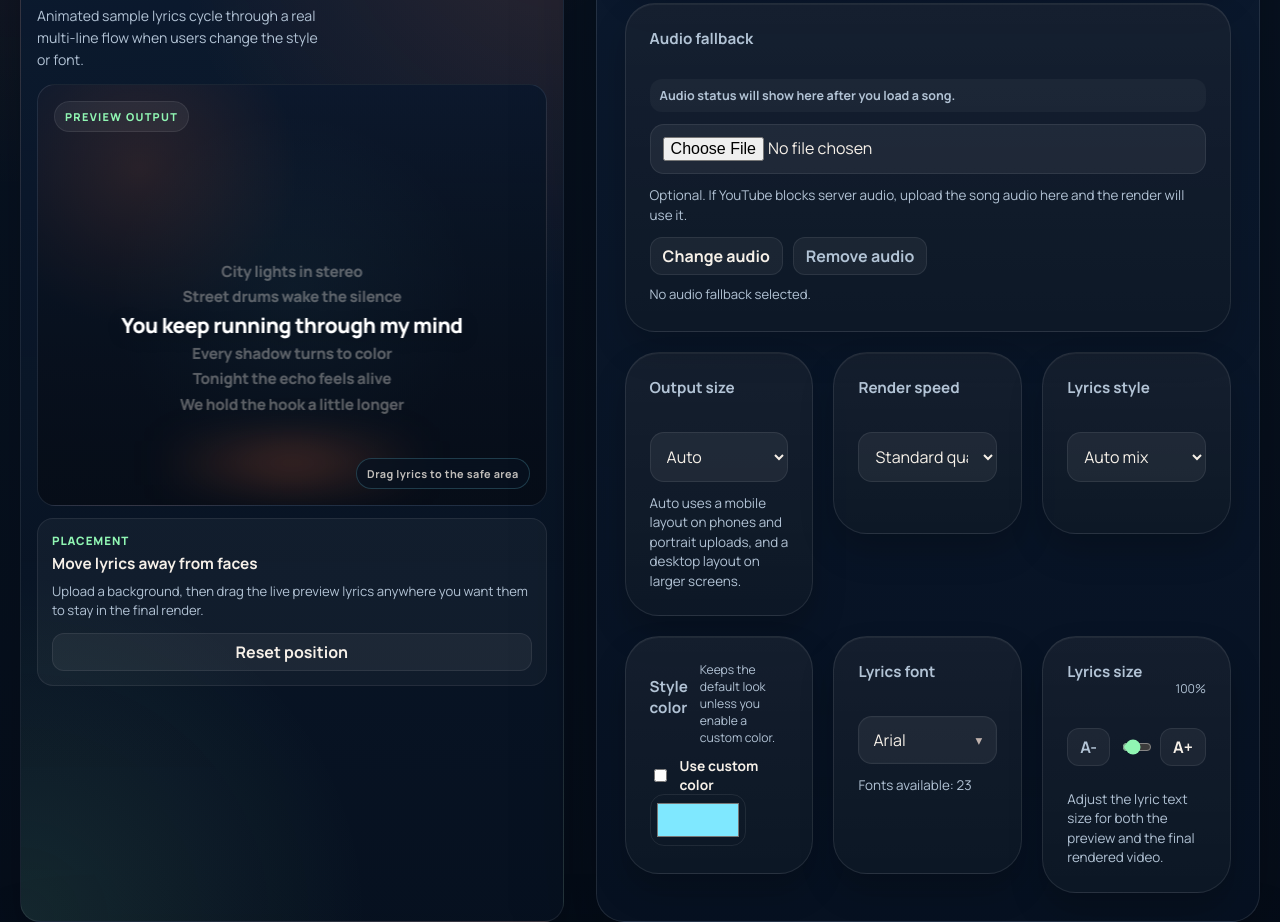
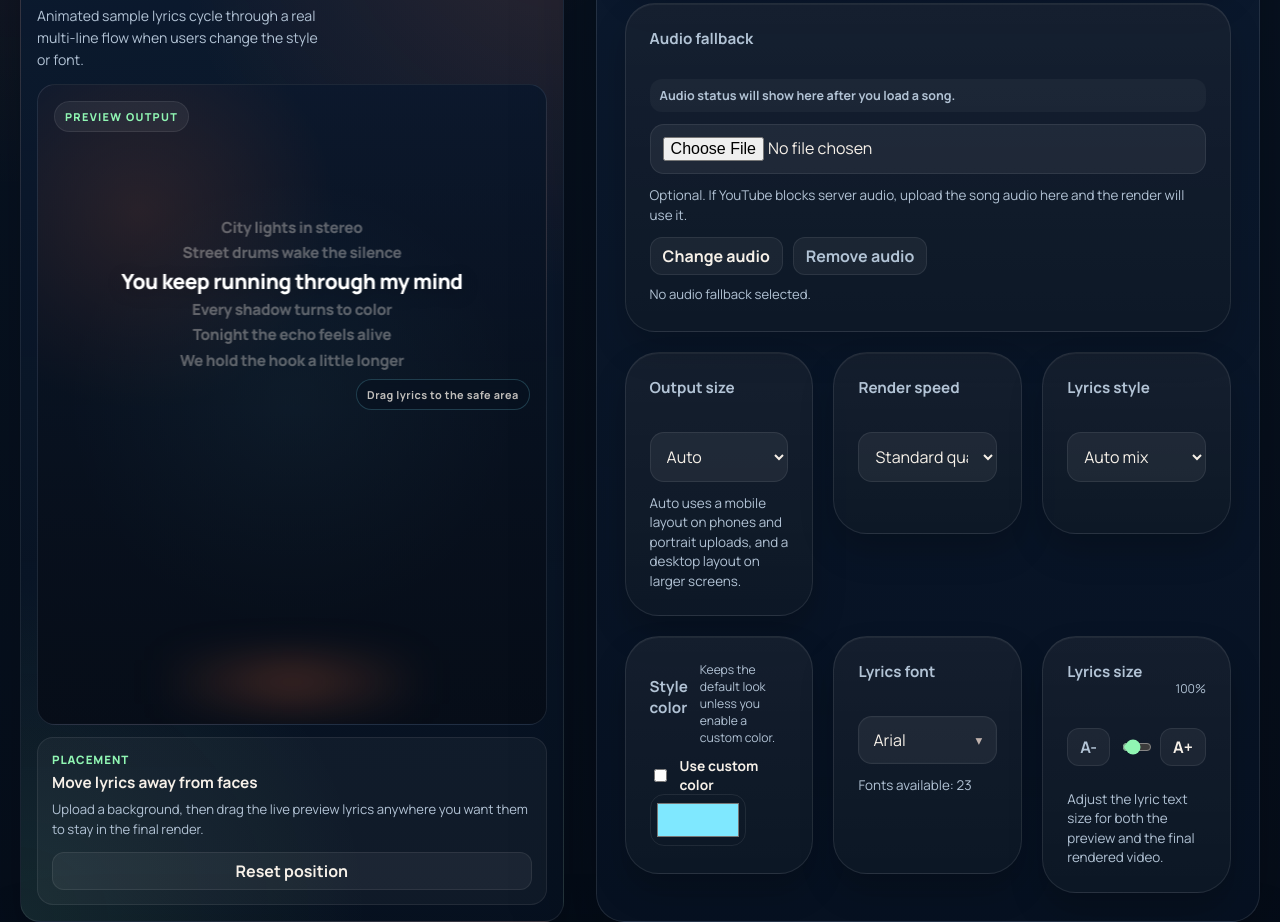
Before and after one commit to jaycorner04/Songstolyrics, a website: page public/index.html in a window 1280 px wide. Shown: the part 862-1784 px from the top of the page. Drawn offline with Linux system fonts and the light colour scheme.

Commit message:
chore: auto-sync 2026-04-21 10:10:19

```diff
--- a/public/styles.css
+++ b/public/styles.css
@@ -168,6 +168,15 @@ button {
   flex: 1;
 }
 
+.hero-preview-card .lyric-style-preview {
+  flex: 1 1 auto;
+}
+
+.hero-preview-card .lyric-style-preview-frame {
+  min-height: 100%;
+  height: 100%;
+}
+
 .hero-title-wrap {
   display: flex;
   flex-direction: column;
@@ -689,6 +698,7 @@ button {
   display: flex;
   flex-direction: column;
   justify-content: center;
+  height: 100%;
   min-height: 420px;
   padding: 16px;
 }
```
